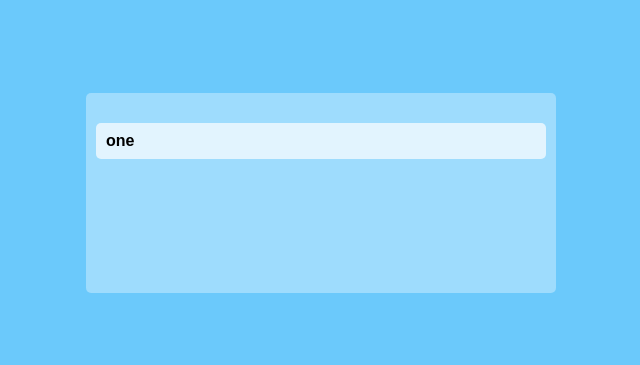
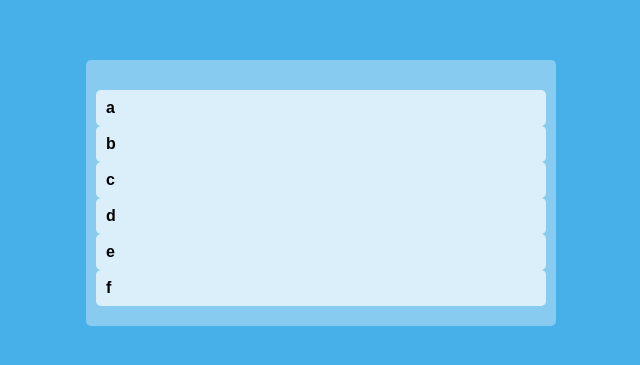
Before and after one commit to xowoony/trello, a React (Create React App) app: page / in a window 1280 px wide. Shown: the part 207-572 px from the top of the page, without its empty margins (319-959 px from the left). Built offline with nearby package versions, Linux system fonts and the light colour scheme.

Commit message:
map함수를 사용하여 새로운 배열에 담아 반환

```diff
--- a/src/App.tsx
+++ b/src/App.tsx
@@ -31,7 +31,9 @@ const Card = styled.div`
   padding: 10px 10px;
 `;
 
-
+// toDo리스트를 가져야 하기 때문에 만들어 줌
+// 이 toDo리스트를 draggable로 만들어 볼 것이다.
+const toDos = ["a", "b", "c", "d", "e", "f"];
 
 function App() {
   const onDragEnd = () => {};
@@ -42,6 +44,7 @@ function App() {
           <Droppable droppableId="one">
             {(magic) => (
               <Board ref={magic.innerRef} {...magic.droppableProps}>
+                {toDos.map((toDo) => (
                   <Draggable draggableId="first" index={0}>
                     {(magic) => (
                       <Card
@@ -49,10 +52,11 @@ function App() {
                         {...magic.draggableProps}
                         {...magic.dragHandleProps}
                       >
-                      one
+                        {toDo}
                       </Card>
                     )}
                   </Draggable>
+                ))}
               </Board>
             )}
           </Droppable>
--- a/src/theme.ts
+++ b/src/theme.ts
@@ -4,7 +4,7 @@ import { DefaultTheme } from "styled-components";
 // 이 테마들은 styled.d.ts 파일 속 속성들과 같아야 한다.
 // 작성해준 후 export 를 해준다.
 export const darkTheme: DefaultTheme = {
-  bgColor: "rgb(107, 201, 251)",
+  bgColor: "rgb(72 176 232)",
   boardColor: "rgb(255 255 255 / 34%)",
   cardColor: "#ffffffb3",
 };
```
Lines whose indentation alone changed are shown as unchanged.
